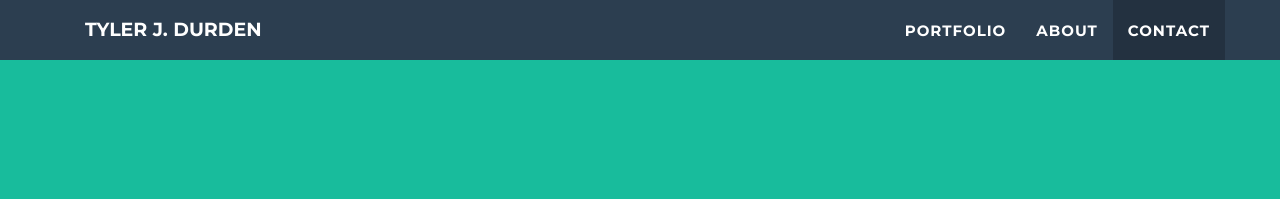
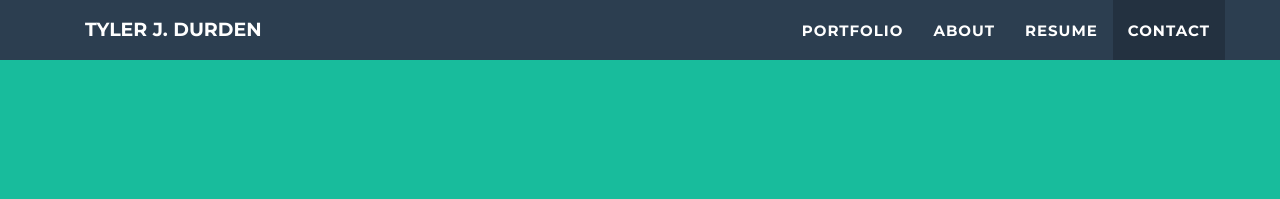
Before and after one commit to tylerjdurden/old-website, a Jekyll site: the page built from index.html, in a window 1280 px wide. Shown: the top 199 px of the page. Built offline with Jekyll 4.4.1, drawn with Linux system fonts in a browser that asks for light colours.

Commit message:
Added resume link

```diff
--- a/_includes/nav.html
+++ b/_includes/nav.html
@@ -25,6 +25,9 @@
                         <a href="#about">About</a>
                     </li>
                     <li class="page-scroll">
+                        <a href="/files/resume.pdf">Resume</a>
+                    </li>
+                    <li class="page-scroll">
                         <a href="#contact">Contact</a>
                     </li>
                 </ul>
```
Also changed, not shown: 8 other files.
